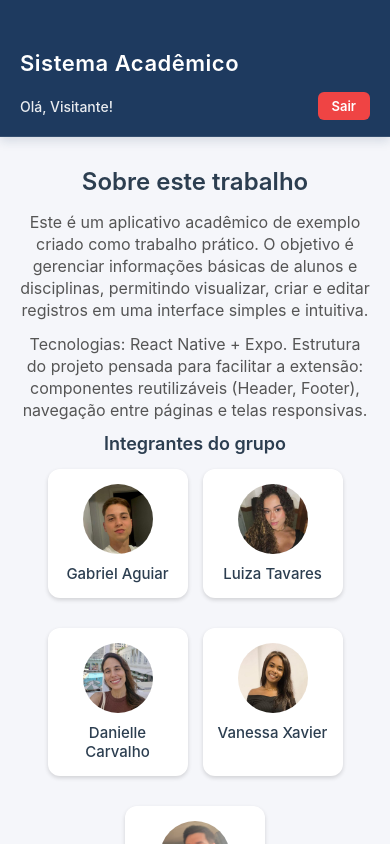
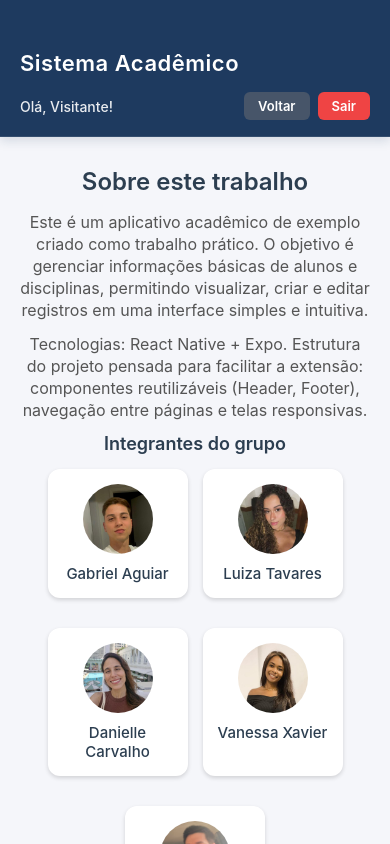
Before and after one commit to LuizaTavares05/REACT_3, a React Native app in the folder SistemaAcademico/: screen /Sobre in a window 390 px wide. Built offline with nearby package versions, Linux system fonts and the light colour scheme.

Commit message:
Adicionando botão de voltar e ocultando no login

```diff
--- a/SistemaAcademico/src/components/header/index.tsx
+++ b/SistemaAcademico/src/components/header/index.tsx
@@ -2,12 +2,22 @@ import React from 'react';
 import { View, Text, StyleSheet, TouchableOpacity } from 'react-native';
 import { useNavigation } from '@react-navigation/native';
 
-export default function Header({ nomeUsuario }: any) {
+interface HeaderProps {
+  nomeUsuario: string;
+  noLogin?: boolean;
+  naoVoltar?: boolean;
+}
+
+export default function Header({ nomeUsuario, noLogin = false, naoVoltar = false }: HeaderProps) {
 
   const navigation = useNavigation<any>();
 
   function handleLogout() {
     navigation.navigate('Login');
+  }
+
+  function handleVoltar() {
+    navigation.navigate('Home');
   }
 
   return (
@@ -16,18 +26,31 @@ export default function Header({ nomeUsuario }: any) {
         <Text style={styles.titulo}>Sistema Acadêmico</Text>
       </View>
 
+      {!noLogin && (
         <View style={styles.linhaInferior}>
           {nomeUsuario ? (
             <Text style={styles.nomeUsuario}>Olá, {nomeUsuario}!</Text>
           ) : null}
 
+          <View style={styles.grupoBotoes}>
+
+            {!naoVoltar && (
+              <TouchableOpacity
+                style={styles.btnVoltar}
+                onPress={handleVoltar}
+                activeOpacity={0.7}>
+                <Text style={styles.btnVoltarTexto}>Voltar</Text>
+              </TouchableOpacity>
+              )}
+
               <TouchableOpacity
                 style={styles.btnLogout}
-          onPress={handleLogout}
-        >
+                onPress={handleLogout}>
                 <Text style={styles.btnLogoutTexto}>Sair</Text>
               </TouchableOpacity>
             </View>
+          </View>
+       )}
     </View>
   );
 }
@@ -78,6 +101,23 @@ const styles = StyleSheet.create({
     color: 'rgba(255, 255, 255, 0.9)',
     fontSize: 14,
     fontWeight: '500',
+    flex: 1,
+    marginRight: 10,
+  },
+  grupoBotoes: {
+    flexDirection: 'row',
+    gap: 8,
+  },
+  btnVoltar: {
+    backgroundColor: '#475569',
+    paddingVertical: 6,
+    paddingHorizontal: 14,
+    borderRadius: 6,
+  },
+  btnVoltarTexto: {
+    color: '#ffffff',
+    fontSize: 13,
+    fontWeight: '600',
   },
   btnLogout: {
     backgroundColor: '#ef4444',
--- a/SistemaAcademico/src/pages/Disciplinas/index.tsx
+++ b/SistemaAcademico/src/pages/Disciplinas/index.tsx
@@ -53,7 +53,7 @@ export default function Disciplinas() {
 
           <FlatList
             data={disciplinas}
-            keyExtractor={(index) => index.toString()}
+            keyExtractor={(item, index) => index.toString()}
             numColumns={2}
             scrollEnabled={false}
             columnWrapperStyle={styles.linhaGrid}
@@ -99,18 +99,22 @@ flex: 1,
   },
   titulo: {
     padding: 20,
-    fontSize: 28,
-    fontWeight: "bold",
+    fontSize: 24,
+    fontWeight: '600',
+    color: '#2c3e50',
     textAlign: "center",
   },
 
   subtitulo: {
     fontSize: 18,
+    fontWeight: '600',
+    color: '#2c3e50',
     textAlign: "center",
-    marginTop: 10,
   },
 
   descricao: {
+    fontSize: 16,
+    color: '#555',
     textAlign: "center",
     marginBottom: 20,
     marginTop: 10,
@@ -126,7 +130,7 @@ flex: 1,
   },
 
   card: {
-backgroundColor: "#fff",
+    backgroundColor: "#fff",
     marginVertical: 8,
     padding: 15,
     borderRadius: 12,
--- a/SistemaAcademico/src/pages/Home/index.tsx
+++ b/SistemaAcademico/src/pages/Home/index.tsx
@@ -13,7 +13,7 @@ export default function Home({ navigation }: any) {
 
   return (
     <View style={styles.telaContainer}>
-      <Header nomeUsuario={nomeDoUsuarioLogado} />
+    <Header nomeUsuario={nomeDoUsuarioLogado} naoVoltar={true} />
 
       <ScrollView contentContainerStyle={styles.scrollContainer}>
         <View style={styles.conteudoPrincipal}>
--- a/SistemaAcademico/src/pages/Login/index.tsx
+++ b/SistemaAcademico/src/pages/Login/index.tsx
@@ -10,8 +10,7 @@ export default function Login({ navigation }: any) {
 
     return (
         <View style={styles.telaContainer}>
-            <Header nomeUsuario="Visitante" />
-
+            <Header nomeUsuario="Visitante" noLogin={true} />
             <ScrollView contentContainerStyle={styles.scrollContainer}>
                 <View style={styles.centralizador}>
 
```
Lines whose indentation alone changed are shown as unchanged.
